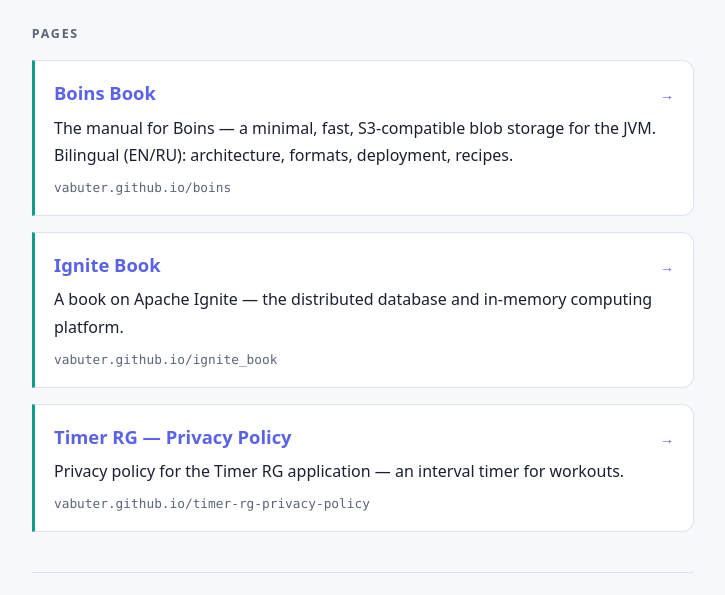
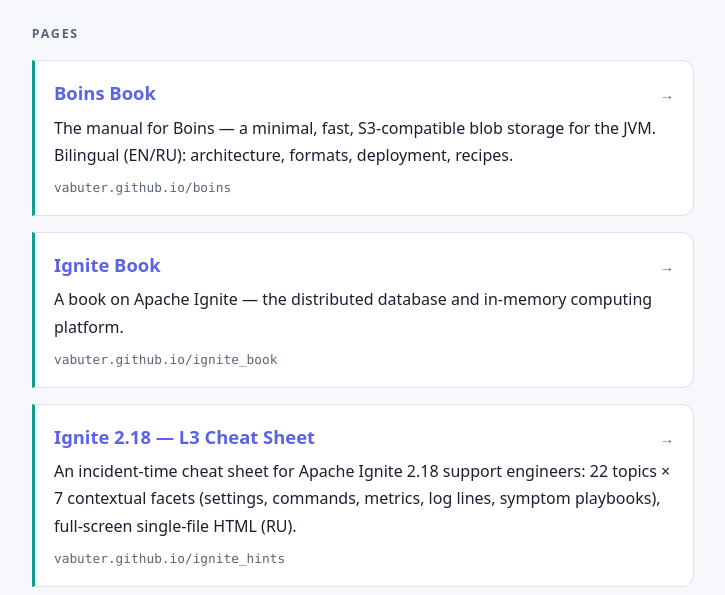
Before and after one commit to vabuter/vabuter.github.io, a plain HTML site: page index.html in a window 1280 px wide. Shown: the part 143-738 px from the top of the page, without its empty margins (277-1002 px from the left). Drawn offline with Linux system fonts and the light colour scheme.

Commit message:
Add Ignite 2.18 L3 cheat sheet to the landing page
Co-Authored-By: Claude Fable 5.1 <noreply@anthropic.com>

```diff
--- a/index.html
+++ b/index.html
@@ -63,6 +63,13 @@
     <p class="card-url">vabuter.github.io/ignite_book</p>
   </a>
 
+  <a class="card" href="https://vabuter.github.io/ignite_hints/">
+    <p class="card-title">Ignite 2.18 — L3 Cheat Sheet <span class="arrow">→</span></p>
+    <p class="card-desc">An incident-time cheat sheet for Apache Ignite 2.18 support engineers: 22 topics
+      × 7 contextual facets (settings, commands, metrics, log lines, symptom playbooks), full-screen single-file HTML (RU).</p>
+    <p class="card-url">vabuter.github.io/ignite_hints</p>
+  </a>
+
   <a class="card" href="https://vabuter.github.io/timer-rg-privacy-policy/">
     <p class="card-title">Timer RG — Privacy Policy <span class="arrow">→</span></p>
     <p class="card-desc">Privacy policy for the Timer RG application — an interval timer for workouts.</p>
```
